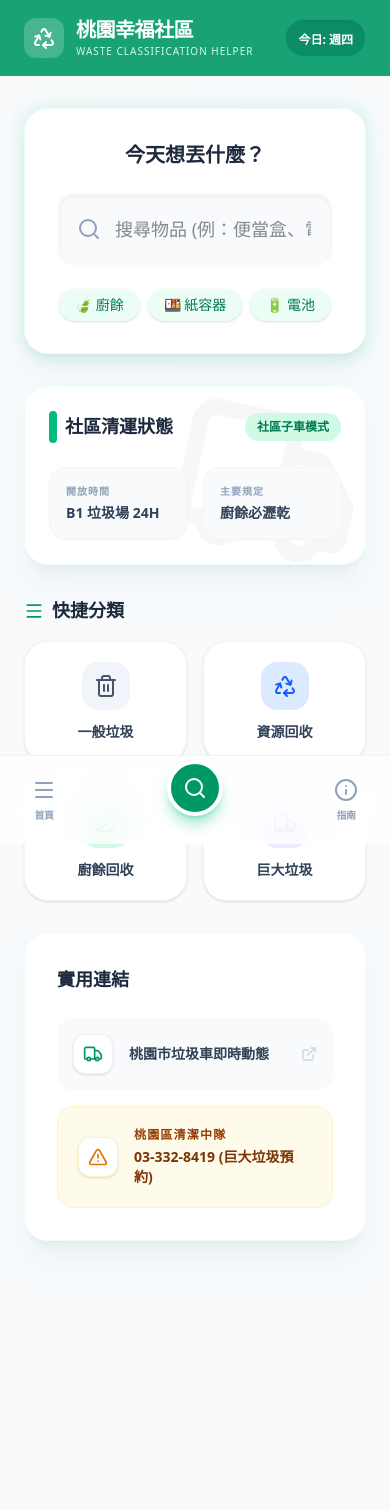
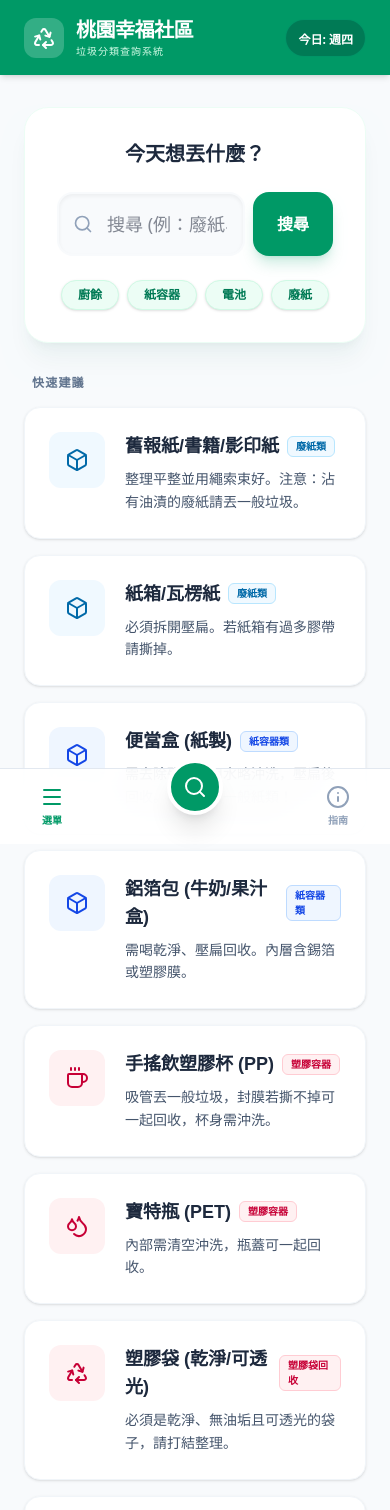
Before and after one commit to iamredd/taoyuan-waste-guide, a React (Vite) app: page / in a window 390 px wide. Shown: the top 1510 px of the page. Before the commit the page ends 1337 px from the top, so only its background shows below. Built offline with nearby package versions, Linux system fonts and the light colour scheme.

Commit message:
Update: Add search button and expand waste database based on EPA standards

```diff
--- a/src/App.jsx
+++ b/src/App.jsx
@@ -1,5 +1,5 @@
 import React, { useState, useEffect } from 'react';
-import { Search, Truck, Recycle, Trash2, Info, Menu, X, ExternalLink, AlertTriangle, Leaf, Coffee, Box } from 'lucide-react';
+import { Search, Truck, Recycle, Trash2, Info, Menu, X, ExternalLink, AlertTriangle, Leaf, Coffee, Box, Smartphone, Droplets, Monitor, MousePointer2 } from 'lucide-react';
 
 const App = () => {
   const [searchTerm, setSearchTerm] = useState('');
@@ -7,18 +7,42 @@ const App = () => {
   const [currentDay, setCurrentDay] = useState('');
   const [isOfficialTruck, setIsOfficialTruck] = useState(false);
 
-  // 模擬資料庫：針對桃園區常見物品與分類標準
+  // 擴充後的資料庫：依據台灣環境部標準
   const wasteDatabase = [
-    { id: 1, name: '便當盒 (紙製)', category: 'paper-container', label: '紙容器類', instruction: '需去除殘渣，用水略沖洗，壓扁後回收。不可混入一般紙類。', icon: <Box className="w-6 h-6" /> },
-    { id: 2, name: '披薩盒 (髒污)', category: 'general', label: '一般垃圾', instruction: '若沾有油漬無法清除，請視為一般垃圾丟棄。乾淨部分可撕下回收。', icon: <Trash2 className="w-6 h-6" /> },
-    { id: 3, name: '電子發票', category: 'general', label: '一般垃圾', instruction: '感熱紙含有化學塗層，不可回收，請丟一般垃圾。', icon: <Trash2 className="w-6 h-6" /> },
-    { id: 4, name: '手搖飲塑膠杯', category: 'plastic', label: '塑膠容器', instruction: '吸管丟一般垃圾，封膜若撕不掉可一起回收，杯身需沖洗。', icon: <Coffee className="w-6 h-6" /> },
-    { id: 5, name: '生廚餘 (果皮/菜葉)', category: 'food-waste', label: '廚餘回收', instruction: '桃園推動生熟廚餘全回收，重點是「瀝乾水分」後倒入廚餘桶。', icon: <Leaf className="w-6 h-6" /> },
-    { id: 6, name: '熟廚餘 (剩菜/肉類)', category: 'food-waste', label: '廚餘回收', instruction: '請瀝乾水分。硬殼(蛤蜊/骨頭)請丟一般垃圾。', icon: <Leaf className="w-6 h-6" /> },
-    { id: 7, name: '行動電源/電池', category: 'hazardous', label: '資源回收 (需分開)', instruction: '絕對不可丟入垃圾車壓縮！需另外交給回收人員或便利商店回收。', icon: <AlertTriangle className="w-6 h-6" /> },
-    { id: 8, name: '玻璃瓶', category: 'glass', label: '玻璃類', instruction: '需依照顏色分類 (透明、綠色、褐色)，並分開存放。', icon: <Recycle className="w-6 h-6" /> },
-    { id: 9, name: '保麗龍 (乾淨)', category: 'plastic', label: '保麗龍回收', instruction: '桃園區清潔隊有收，但需乾淨無膠帶。若為社區子車請確認廠商是否拒收。', icon: <Box className="w-6 h-6" /> },
-    { id: 10, name: '床墊/沙發', category: 'bulky', label: '巨大垃圾', instruction: '需先聯絡桃園區清潔中隊預約 (03-332-8419)，或依社區管委會規定時間放置。', icon: <Truck className="w-6 h-6" /> },
+    // 廢紙類
+    { id: 1, name: '舊報紙/書籍/影印紙', category: 'paper', label: '廢紙類', instruction: '整理平整並用繩索束好。注意：沾有油漬的廢紙請丟一般垃圾。', icon: <Box className="w-6 h-6" /> },
+    { id: 2, name: '紙箱/瓦楞紙', category: 'paper', label: '廢紙類', instruction: '必須拆開壓扁。若紙箱有過多膠帶請撕掉。', icon: <Box className="w-6 h-6" /> },
+
+    // 紙容器與鋁箔包
+    { id: 3, name: '便當盒 (紙製)', category: 'paper-container', label: '紙容器類', instruction: '需去除殘渣，用水略沖洗，壓扁後回收。不可混入一般紙類！', icon: <Box className="w-6 h-6" /> },
+    { id: 4, name: '鋁箔包 (牛奶/果汁盒)', category: 'paper-container', label: '紙容器類', instruction: '需喝乾淨、壓扁回收。內層含錫箔或塑膠膜。', icon: <Box className="w-6 h-6" /> },
+
+    // 塑膠類
+    { id: 5, name: '手搖飲塑膠杯 (PP)', category: 'plastic', label: '塑膠容器', instruction: '吸管丟一般垃圾，封膜若撕不掉可一起回收，杯身需沖洗。', icon: <Coffee className="w-6 h-6" /> },
+    { id: 6, name: '寶特瓶 (PET)', category: 'plastic', label: '塑膠容器', instruction: '內部需清空沖洗，瓶蓋可一起回收。', icon: <Droplets className="w-6 h-6" /> },
+    { id: 7, name: '塑膠袋 (乾淨/可透光)', category: 'plastic', label: '塑膠袋回收', instruction: '必須是乾淨、無油垢且可透光的袋子，請打結整理。', icon: <Recycle className="w-6 h-6" /> },
+
+    // 金屬與瓶罐
+    { id: 8, name: '鐵罐/鋁罐', category: 'metal', label: '鐵鋁罐', instruction: '倒空殘餘內容物後回收。', icon: <Trash2 className="w-6 h-6" /> },
+    { id: 9, name: '殺蟲劑/噴漆罐', category: 'hazardous', label: '易燃容器', instruction: '需先在通風處排空內容物點火確認噴不出東西。', icon: <AlertTriangle className="w-6 h-6" /> },
+
+    // 廚餘類
+    { id: 10, name: '生廚餘 (果皮/菜葉)', category: 'food-waste', label: '生廚餘', instruction: '桃園推動全回收，重點是「瀝乾水分」。', icon: <Leaf className="w-6 h-6" /> },
+    { id: 11, name: '熟廚餘 (剩菜/肉類)', category: 'food-waste', label: '熟廚餘', instruction: '請瀝乾水分。硬殼(蛤蜊/大骨頭)請丟一般垃圾。', icon: <Leaf className="w-6 h-6" /> },
+    { id: 12, name: '中藥渣/咖啡渣/茶渣', category: 'food-waste', label: '生廚餘', instruction: '屬於有機廢棄物，請倒入生廚餘桶。', icon: <Leaf className="w-6 h-6" /> },
+
+    // 有害/特殊
+    { id: 13, name: '行動電源/廢電池', category: 'hazardous', label: '資源回收 (需分開)', instruction: '絕對不可丟入垃圾車壓縮！需另外交給回收人員或便利商店。', icon: <Smartphone className="w-6 h-6" /> },
+    { id: 14, name: '日光燈管/省電燈泡', category: 'hazardous', label: '廢燈管', instruction: '需完整，不可打破。若打破請用堅厚紙包妥並註明。', icon: <Monitor className="w-6 h-6" /> },
+    { id: 15, name: '廢棄藥品/藥水', category: 'general', label: '一般垃圾', instruction: '藥水需倒入吸水物質(如衛生紙)後裝袋丟一般垃圾。不可倒入馬桶。藥片亦同。', icon: <AlertTriangle className="w-6 h-6" /> },
+
+    // 一般垃圾
+    { id: 16, name: '衛生紙/紙尿褲', category: 'general', label: '一般垃圾', instruction: '個人衛生用品一律不可回收。', icon: <Trash2 className="w-6 h-6" /> },
+    { id: 17, name: '披薩盒 (沾滿油垢)', category: 'general', label: '一般垃圾', instruction: '沾有過多油脂與醬料的紙盒無法回收。', icon: <Trash2 className="w-6 h-6" /> },
+    { id: 18, name: '保麗龍 (髒污/含膠帶)', category: 'general', label: '一般垃圾', instruction: '嚴重髒污或帶有過多標籤膠帶的保麗龍難以資收。', icon: <Trash2 className="w-6 h-6" /> },
+
+    // 巨大垃圾
+    { id: 19, name: '床墊/沙發/舊家具', category: 'bulky', label: '巨大垃圾', instruction: '需事先撥打清潔隊預約專線 (桃園區: 03-332-8419)。', icon: <Truck className="w-6 h-6" /> },
   ];
 
   useEffect(() => {
@@ -27,33 +51,35 @@ const App = () => {
     setCurrentDay(days[d.getDay()]);
   }, []);
 
+  const handleSearch = () => {
+    // 搜尋功能主要靠 state 自動完成，但按鈕提供按下回饋
+    if (!searchTerm) return;
+  };
+
   const filteredItems = wasteDatabase.filter(item =>
-    item.name.includes(searchTerm) ||
-    item.category.includes(searchTerm) ||
-    item.label.includes(searchTerm)
+    item.name.toLowerCase().includes(searchTerm.toLowerCase()) ||
+    item.label.toLowerCase().includes(searchTerm.toLowerCase()) ||
+    item.category.toLowerCase().includes(searchTerm.toLowerCase())
   );
 
   const getCategoryColor = (category) => {
     switch (category) {
       case 'general': return 'bg-gray-100 text-gray-800 border-gray-300';
+      case 'paper': return 'bg-sky-50 text-sky-700 border-sky-200';
       case 'paper-container': return 'bg-blue-50 text-blue-700 border-blue-200';
       case 'plastic': return 'bg-rose-50 text-rose-700 border-rose-200';
       case 'food-waste': return 'bg-emerald-50 text-emerald-700 border-emerald-200';
       case 'hazardous': return 'bg-amber-50 text-amber-700 border-amber-400';
-      case 'glass': return 'bg-teal-50 text-teal-700 border-teal-200';
+      case 'metal': return 'bg-stone-50 text-stone-700 border-stone-200';
       case 'bulky': return 'bg-violet-50 text-violet-700 border-violet-200';
       default: return 'bg-gray-50 text-gray-600';
     }
   };
 
-  const renderIcon = (item) => {
-    return item.icon;
-  };
-
   return (
     <div className="min-h-screen bg-slate-50 font-sans text-slate-900 pb-24">
-      {/* Header with Glassmorphism */}
-      <header className="sticky top-0 z-50 bg-emerald-600/90 backdrop-blur-md text-white border-b border-emerald-500/30">
+      {/* Header */}
+      <header className="sticky top-0 z-50 bg-emerald-600 text-white shadow-md">
         <div className="max-w-2xl mx-auto px-6 py-4 flex justify-between items-center">
           <div className="flex items-center gap-3">
             <div className="bg-white/20 p-2 rounded-xl">
@@ -61,217 +87,121 @@ const App = () => {
             </div>
             <div>
               <h1 className="text-xl font-bold tracking-tight">桃園幸福社區</h1>
-              <p className="text-[10px] text-emerald-100 uppercase tracking-widest font-medium">Waste Classification Helper</p>
+              <p className="text-[10px] text-emerald-100 uppercase tracking-widest font-medium">垃圾分類查詢系統</p>
             </div>
           </div>
-          <div className="bg-emerald-700/50 px-3 py-1.5 rounded-full border border-emerald-400/30 shadow-inner">
-            <span className="text-xs font-semibold whitespace-nowrap">今日: {currentDay}</span>
+          <div className="bg-emerald-700 px-3 py-1.5 rounded-full border border-emerald-400/30">
+            <span className="text-xs font-semibold">今日: {currentDay}</span>
           </div>
         </div>
       </header>
 
       <main className="max-w-2xl mx-auto px-6 pt-8 space-y-8">
         {/* Search Hero */}
-        <div className="relative group animate-slide-up">
-          <div className="absolute -inset-1 bg-gradient-to-r from-emerald-500 to-teal-500 rounded-3xl blur opacity-10 group-hover:opacity-20 transition duration-1000"></div>
-          <div className="relative bg-white p-8 rounded-3xl shadow-xl shadow-emerald-900/5 border border-emerald-50">
+        <div className="bg-white p-8 rounded-3xl shadow-xl shadow-emerald-900/5 border border-emerald-50 animate-slide-up">
           <h2 className="text-xl font-bold text-slate-800 mb-6 text-center">今天想丟什麼？</h2>
-            <div className="relative">
+          <form onSubmit={(e) => { e.preventDefault(); handleSearch(); }} className="relative flex gap-2">
+            <div className="relative flex-1">
               <input
                 type="text"
-                placeholder="搜尋物品 (例：便當盒、電池...)"
-                className="w-full p-5 pl-14 rounded-2xl bg-slate-50 border-2 border-transparent focus:border-emerald-500 focus:bg-white focus:outline-none transition-all text-lg shadow-inner"
+                placeholder="搜尋 (例：廢紙、報紙、電池...)"
+                className="w-full p-4 pl-12 rounded-2xl bg-slate-50 border-2 border-transparent focus:border-emerald-500 focus:bg-white focus:outline-none transition-all text-lg shadow-inner"
                 value={searchTerm}
                 onChange={(e) => setSearchTerm(e.target.value)}
               />
-              <Search className="absolute left-5 top-1/2 -translate-y-1/2 text-slate-400 w-6 h-6" />
+              <Search className="absolute left-4 top-1/2 -translate-y-1/2 text-slate-400 w-5 h-5" />
             </div>
+            <button
+              type="submit"
+              className="bg-emerald-600 text-white px-6 py-4 rounded-2xl font-bold hover:bg-emerald-700 active:scale-95 transition-all shadow-lg shadow-emerald-600/20"
+            >
+              搜尋
+            </button>
+          </form>
 
           <div className="flex flex-wrap gap-2 justify-center mt-6">
-              {['廚餘', '紙容器', '電池'].map(tag => (
+            {['廚餘', '紙容器', '電池', '廢紙'].map(tag => (
               <button
                 key={tag}
                 onClick={() => setSearchTerm(tag)}
-                  className="px-4 py-1.5 bg-emerald-50 text-emerald-700 rounded-full text-sm font-medium hover:bg-emerald-600 hover:text-white transition-all shadow-sm active:scale-95"
+                className="px-4 py-1.5 bg-emerald-50 text-emerald-700 rounded-full text-xs font-bold hover:bg-emerald-100 transition-all border border-emerald-100 shadow-sm"
               >
-                  {tag === '廚餘' ? '🍃' : tag === '紙容器' ? '🍱' : '🔋'} {tag}
+                {tag}
               </button>
             ))}
           </div>
         </div>
-        </div>
 
-        {/* Dynamic Content Area */}
-        {searchTerm ? (
-          <div className="space-y-4 animate-slide-up">
+        {/* Results Area */}
+        <div className="space-y-4">
           <div className="flex justify-between items-center px-2">
-              <h3 className="font-bold text-slate-500 text-sm uppercase tracking-wider">搜尋結果</h3>
-              <button
-                onClick={() => setSearchTerm('')}
-                className="text-xs font-bold text-rose-500 flex items-center gap-1 hover:bg-rose-50 px-2 py-1 rounded-lg transition"
-              >
+            <h3 className="font-bold text-slate-500 text-xs uppercase tracking-widest">
+              {searchTerm ? '查詢結果' : '快速建議'}
+            </h3>
+            {searchTerm && (
+              <button onClick={() => setSearchTerm('')} className="text-xs font-bold text-rose-500 flex items-center gap-1">
                 <X className="w-3 h-3" /> 清除
               </button>
+            )}
           </div>
 
           <div className="grid gap-4">
             {filteredItems.length > 0 ? (
               filteredItems.map(item => (
-                  <div key={item.id} className="bg-white p-6 rounded-2xl shadow-sm border border-slate-100 flex gap-5 items-start transition-all hover:shadow-md hover:border-emerald-100 group">
-                    <div className={`p-4 rounded-2xl ${getCategoryColor(item.category)} bg-opacity-30 group-hover:scale-110 transition-transform duration-300 shadow-sm`}>
-                      {renderIcon(item)}
+                <div key={item.id} className="bg-white p-6 rounded-2xl shadow-sm border border-slate-100 flex gap-5 items-start animate-slide-up">
+                  <div className={`p-4 rounded-xl ${getCategoryColor(item.category)} bg-opacity-30`}>
+                    {item.icon}
                   </div>
                   <div className="flex-1">
-                      <div className="flex items-center gap-3 mb-2 flex-wrap">
+                    <div className="flex items-center gap-2 mb-2">
                       <h4 className="font-bold text-lg text-slate-800">{item.name}</h4>
-                        <span className={`text-[10px] font-black uppercase tracking-tighter px-2 py-0.5 rounded-md border-2 ${getCategoryColor(item.category)}`}>
+                      <span className={`text-[10px] font-black px-2 py-0.5 rounded-md border ${getCategoryColor(item.category)}`}>
                         {item.label}
                       </span>
                     </div>
-                      <p className="text-slate-600 text-sm leading-relaxed font-medium">{item.instruction}</p>
+                    <p className="text-slate-600 text-sm leading-relaxed">{item.instruction}</p>
                   </div>
                 </div>
               ))
             ) : (
               <div className="text-center py-16 bg-white rounded-3xl border border-dashed border-slate-200">
-                  <div className="bg-slate-50 w-16 h-16 rounded-full flex items-center justify-center mx-auto mb-4">
-                    <Info className="w-8 h-8 text-slate-300" />
-                  </div>
-                  <p className="text-slate-500 font-medium italic">找不到相關記錄，建議諮詢管委會</p>
-                </div>
-              )}
-            </div>
-          </div>
-        ) : (
-          <div className="space-y-8 animate-slide-up">
-            {/* Status Card */}
-            <div className="relative overflow-hidden bg-white p-6 rounded-3xl shadow-xl shadow-emerald-900/5 border border-emerald-50">
-              <div className="absolute top-0 right-0 p-8 opacity-[0.03] scale-150 rotate-12">
-                <Truck className="w-32 h-32" />
-              </div>
-
-              <div className="flex justify-between items-center mb-6 relative">
-                <div className="flex items-center gap-2">
-                  <div className="w-2 h-8 bg-emerald-500 rounded-full"></div>
-                  <h3 className="font-bold text-slate-800 text-lg">社區清運狀態</h3>
-                </div>
-                <button
-                  onClick={() => setIsOfficialTruck(!isOfficialTruck)}
-                  className={`flex items-center gap-2 px-3 py-1.5 rounded-full text-xs font-bold transition-all ${isOfficialTruck ? 'bg-amber-100 text-amber-700' : 'bg-emerald-100 text-emerald-700'}`}
-                >
-                  {isOfficialTruck ? '政府清運模式' : '社區子車模式'}
-                </button>
-              </div>
-
-              <div className="space-y-4 relative">
-                {isOfficialTruck ? (
-                  <div className="bg-amber-50/50 p-4 rounded-2xl border border-amber-100 space-y-3">
-                    <p className="text-sm font-medium text-amber-900 flex items-start gap-2">
-                      <span className="mt-1">●</span>
-                      桃園區每週三、週日不收垃圾。
-                    </p>
-                    <div className="flex items-center gap-3">
-                      <div className={`px-4 py-2 rounded-xl text-sm font-black ${(currentDay === '週三' || currentDay === '週日') ? 'bg-rose-500 text-white' : 'bg-emerald-500 text-white'}`}>
-                        今日狀況: {(currentDay === '週三' || currentDay === '週日') ? '休息中 🚫' : '收運中 ✅'}
-                      </div>
-                    </div>
-                  </div>
-                ) : (
-                  <div className="grid grid-cols-2 gap-4">
-                    <div className="bg-slate-50 p-4 rounded-2xl border border-slate-100">
-                      <p className="text-[10px] font-bold text-slate-400 uppercase tracking-widest mb-1">開放時間</p>
-                      <p className="text-sm font-black text-slate-700">B1 垃圾場 24H</p>
-                    </div>
-                    <div className="bg-slate-50 p-4 rounded-2xl border border-slate-100">
-                      <p className="text-[10px] font-bold text-slate-400 uppercase tracking-widest mb-1">主要規定</p>
-                      <p className="text-sm font-black text-slate-700">廚餘必瀝乾</p>
-                    </div>
+                <Info className="w-10 h-10 text-slate-300 mx-auto mb-3" />
+                <p className="text-slate-500 font-medium">找不到相關項目，建議依照「一般垃圾」處理<br />或詢問社區管理員。</p>
               </div>
             )}
           </div>
         </div>
 
-            {/* Quick Categories */}
-            <div>
-              <h3 className="font-bold text-slate-800 text-lg mb-4 flex items-center gap-2">
-                <Menu className="w-5 h-5 text-emerald-600" />
-                快捷分類
-              </h3>
-              <div className="grid grid-cols-2 sm:grid-cols-4 gap-4">
-                {[
-                  { title: '一般垃圾', icon: <Trash2 />, color: 'bg-slate-100 text-slate-600', query: '一般垃圾' },
-                  { title: '資源回收', icon: <Recycle />, color: 'bg-blue-100 text-blue-600', query: '資源回收' },
-                  { title: '廚餘回收', icon: <Leaf />, color: 'bg-emerald-100 text-emerald-600', query: '廚餘' },
-                  { title: '巨大垃圾', icon: <Truck />, color: 'bg-violet-100 text-violet-600', query: '巨大垃圾' }
-                ].map((cat, idx) => (
-                  <button
-                    key={idx}
-                    onClick={() => setSearchTerm(cat.query)}
-                    className="bg-white p-5 rounded-3xl shadow-sm border border-slate-100 hover:shadow-xl hover:-translate-y-1 transition-all flex flex-col items-center group active:scale-95"
-                  >
-                    <div className={`w-12 h-12 ${cat.color} rounded-2xl flex items-center justify-center mb-3 group-hover:rotate-12 transition-transform`}>
-                      {React.cloneElement(cat.icon, { className: 'w-6 h-6' })}
-                    </div>
-                    <span className="font-bold text-sm text-slate-700">{cat.title}</span>
-                  </button>
-                ))}
-              </div>
-            </div>
-
-            {/* Resources Section */}
-            <div className="bg-white rounded-3xl shadow-xl shadow-emerald-900/5 p-8 border border-slate-50">
-              <h3 className="font-bold text-slate-800 text-lg mb-6">實用連結</h3>
-              <div className="space-y-4">
-                <a href="https://route.tyoem.gov.tw/" target="_blank" rel="noreferrer" className="flex items-center justify-between p-4 bg-slate-50 rounded-2xl hover:bg-emerald-50 transition-colors group">
-                  <div className="flex items-center gap-4">
-                    <div className="w-10 h-10 bg-white rounded-xl flex items-center justify-center text-emerald-600 shadow-sm border border-slate-100">
-                      <Truck className="w-5 h-5" />
-                    </div>
-                    <span className="font-bold text-sm text-slate-700">桃園市垃圾車即時動態</span>
-                  </div>
-                  <ExternalLink className="w-4 h-4 text-slate-300 group-hover:text-emerald-500 transition-colors" />
+        {/* Official Links Update */}
+        <div className="bg-white rounded-3xl p-8 shadow-sm border border-slate-100">
+          <h3 className="font-bold text-slate-800 mb-6">更詳細的官方指南</h3>
+          <div className="grid grid-cols-1 gap-3">
+            <a href="https://guide.mote.gov.tw/" target="_blank" rel="noreferrer" className="flex items-center justify-between p-4 bg-slate-50 rounded-2xl hover:bg-emerald-50 transition-colors">
+              <span className="font-bold text-sm text-slate-700 flex items-center gap-3">
+                <Recycle className="w-5 h-5 text-emerald-600" /> 環境部：回收大百科
+              </span>
+              <ExternalLink className="w-4 h-4 text-slate-300" />
             </a>
-
-                <div className="p-5 bg-amber-50 rounded-2xl border border-amber-100 flex items-center gap-4">
-                  <div className="w-10 h-10 bg-white rounded-xl flex items-center justify-center text-amber-600 shadow-sm border border-amber-100">
-                    <AlertTriangle className="w-5 h-5" />
-                  </div>
-                  <div>
-                    <p className="text-xs font-bold text-amber-800 uppercase tracking-widest mb-1">桃園區清潔中隊</p>
-                    <p className="text-sm font-black text-amber-900">03-332-8419 (巨大垃圾預約)</p>
+            <div className="p-4 bg-amber-50 rounded-2xl border border-amber-100">
+              <p className="text-[10px] font-bold text-amber-800 uppercase mb-1">提示</p>
+              <p className="text-xs text-amber-900 leading-relaxed">桃園區公告：廢玻璃瓶、廢乾電池、廢照明光源、廢塑膠袋等資源物，請務必分開交給回收車，不可混入垃圾中。</p>
             </div>
           </div>
         </div>
-            </div>
-          </div>
-        )}
       </main>
 
-      {/* Modern Bottom Nav */}
-      <nav className="fixed bottom-0 left-0 right-0 bg-white/80 backdrop-blur-xl border-t border-slate-200/50 px-8 py-4 flex justify-between items-center z-[100] safe-area-bottom">
-        <button
-          className={`flex flex-col items-center gap-1.5 transition-all ${!searchTerm && activeTab === 'home' ? 'text-emerald-600 scale-110' : 'text-slate-400'}`}
-          onClick={() => { setSearchTerm(''); setActiveTab('home'); }}
-        >
-          <Menu className={`w-6 h-6 ${!searchTerm && activeTab === 'home' ? 'fill-emerald-600/10' : ''}`} />
-          <span className="text-[10px] font-black uppercase tracking-tighter">首頁</span>
+      {/* Nav */}
+      <nav className="fixed bottom-0 left-0 right-0 bg-white/90 backdrop-blur-xl border-t border-slate-200 px-10 py-4 flex justify-between items-center z-50">
+        <button onClick={() => { setSearchTerm(''); setActiveTab('home'); }} className={`flex flex-col items-center gap-1 ${!searchTerm ? 'text-emerald-600' : 'text-slate-400'}`}>
+          <Menu className="w-6 h-6" />
+          <span className="text-[10px] font-black uppercase">選單</span>
         </button>
-
-        <div className="relative -top-3">
-          <button
-            className="w-14 h-14 bg-emerald-600 rounded-full flex items-center justify-center text-white shadow-lg shadow-emerald-500/40 hover:scale-110 active:scale-95 transition-all border-4 border-white"
-            onClick={() => { document.querySelector('input')?.focus(); setActiveTab('search'); }}
-          >
+        <button className="w-14 h-14 bg-emerald-600 rounded-full flex items-center justify-center text-white shadow-xl -mt-10 border-4 border-white">
           <Search className="w-6 h-6" />
         </button>
-        </div>
-
-        <button
-          className={`flex flex-col items-center gap-1.5 transition-all ${activeTab === 'guide' ? 'text-emerald-600 scale-110' : 'text-slate-400'}`}
-          onClick={() => setActiveTab('guide')}
-        >
-          <Info className={`w-6 h-6 ${activeTab === 'guide' ? 'fill-emerald-600/10' : ''}`} />
-          <span className="text-[10px] font-black uppercase tracking-tighter">指南</span>
+        <button onClick={() => setActiveTab('guide')} className={`flex flex-col items-center gap-1 ${activeTab === 'guide' ? 'text-emerald-600' : 'text-slate-400'}`}>
+          <Info className="w-6 h-6" />
+          <span className="text-[10px] font-black uppercase">指南</span>
         </button>
       </nav>
     </div>
```
Lines whose indentation alone changed are shown as unchanged.
